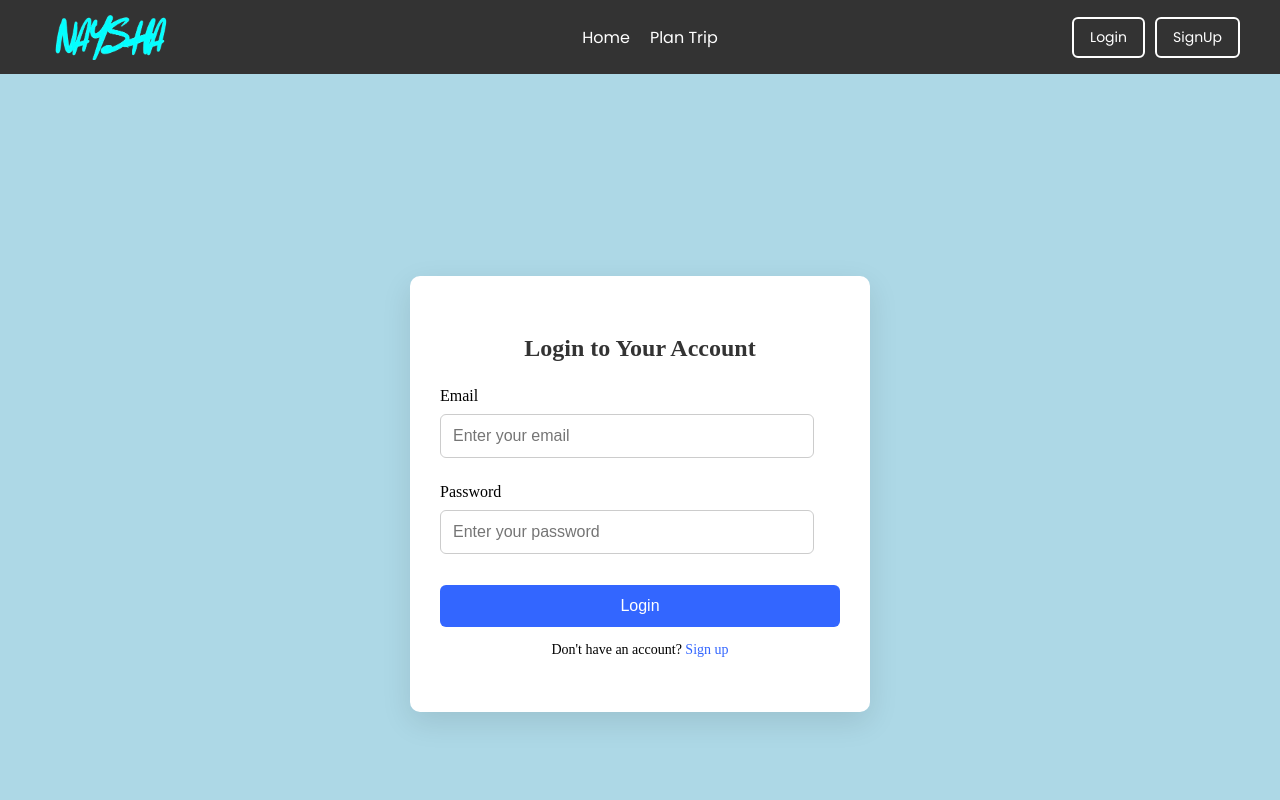
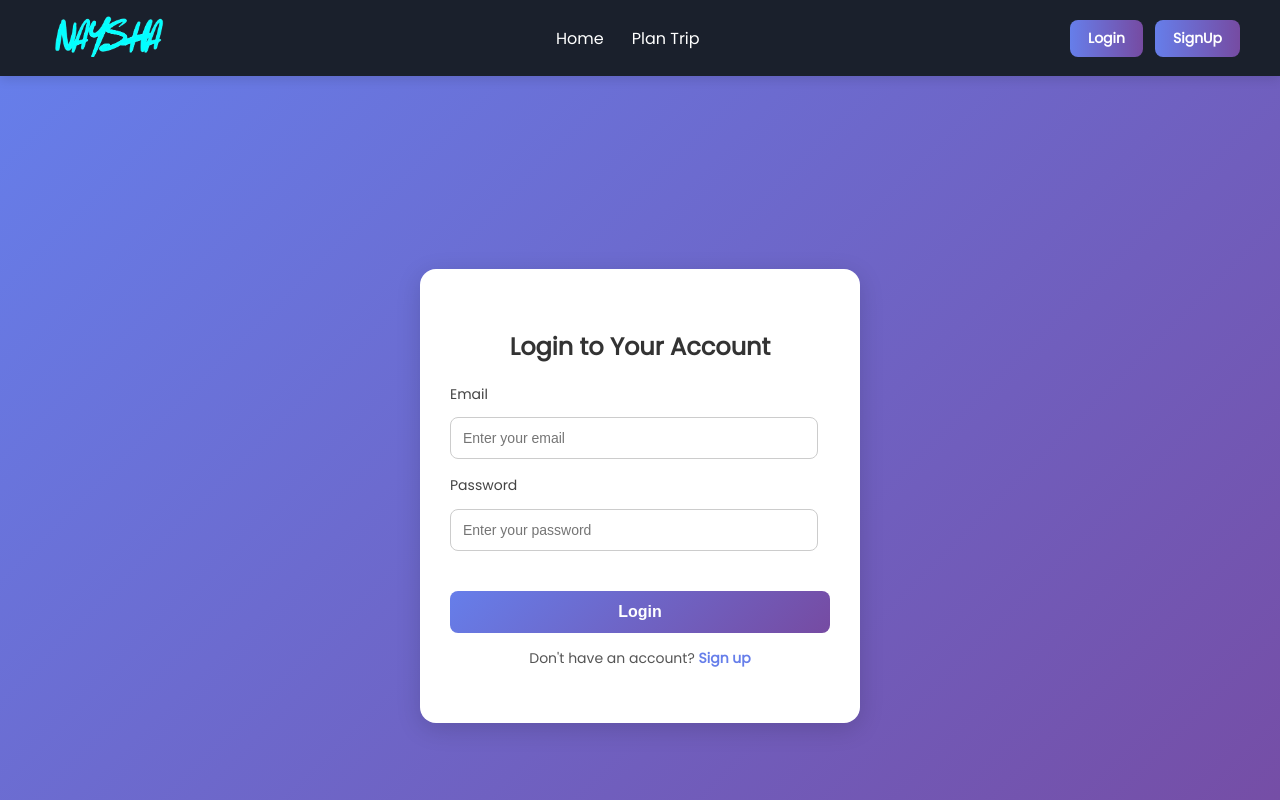
Before and after one commit to CyborgX-hash/NAYSHA, a React (Create React App) app: page /login in a window 1280 px wide. Built offline with nearby package versions, Linux system fonts and the light colour scheme.

Commit message:
ui-change

```diff
--- a/src/components/Login.css
+++ b/src/components/Login.css
@@ -1,72 +1,118 @@
+/* Page layout */
 .login-container {
   display: flex;
   justify-content: center;
   align-items: center;
   height: 100vh;
-    background-color: lightblue;
+  background: linear-gradient(135deg, #667eea, #764ba2);
+  font-family: "Poppins", sans-serif;
   padding: 20px;
 }
 
+/* Login form card */
 .login-form {
-    background-color: #ffffff;
+  background: #fff;
   padding: 40px 30px;
-    border-radius: 10px;
-    box-shadow: 0 10px 30px rgba(0, 0, 0, 0.1);
+  border-radius: 16px;
+  box-shadow: 0 6px 24px rgba(0, 0, 0, 0.15);
   width: 100%;
-    max-width: 400px;
+  max-width: 380px;
+  animation: fadeIn 0.6s ease-in-out;
+}
+
+/* Heading */
+.login-form h2 {
+  text-align: center;
+  font-size: 24px;
+  font-weight: 600;
+  margin-bottom: 20px;
+  color: #333;
+}
+
+/* Labels */
+.login-form label {
+  font-size: 14px;
+  font-weight: 500;
+  color: #444;
+  display: block;
+  margin-bottom: 6px;
+}
+
+/* Inputs */
+.login-form input {
+  width: 90%;
+  padding: 12px;
+  border: 1px solid #ccc;
+  border-radius: 8px;
+  outline: none;
+  margin-bottom: 16px;
+  font-size: 14px;
+  transition: all 0.3s ease;
+}
+
+.login-form input:focus {
+  border-color: #667eea;
+  box-shadow: 0 0 6px rgba(102, 126, 234, 0.4);
+}
+
+/* Button */
+.login-form button {
+  width: 100%;
+  padding: 12px;
+  background: linear-gradient(135deg, #667eea, #764ba2);
+  border: none;
+  border-radius: 8px;
+  color: #fff;
+  font-size: 16px;
+  font-weight: 600;
+  cursor: pointer;
+  transition: transform 0.2s ease, box-shadow 0.3s ease;
+}
+
+.login-form button:hover {
+  transform: translateY(-2px);
+  box-shadow: 0 6px 14px rgba(102, 126, 234, 0.4);
+}
+
+/* Error message */
+.login-form p[style] {
+  background: #ffe6e6;
+  color: #d63031 !important;
+  padding: 10px;
+  border-radius: 8px;
+  font-size: 13px;
+  margin-bottom: 16px;
   text-align: center;
 }
 
-  .login-form h2 {
-    margin-bottom: 25px;
-    color: #333;
-    font-size: 24px;
-  }
-
-  .login-form label {
-    display: block;
-    text-align: left;
-    margin: 10px 0 5px;
-    font-weight: 500;
-  }
-
-  .login-form input {
-    width: 87%;
-    padding: 12px;
-    margin-bottom: 15px;
-    border: 1px solid #ccc;
-    border-radius: 6px;
-    font-size: 16px;
-    margin-right: 30px;
-
-  }
-
-  .login-form button {
-    width: 100%;
-    padding: 12px;
-    background-color: #3366ff;
-    border: none;
-    color: #fff;
-    font-size: 16px;
-    border-radius: 6px;
-    cursor: pointer;
-    transition: background-color 0.3s ease;
-  }
-
-  .login-form button:hover {
-    background-color: #254eda;
-  }
-
+/* Signup link */
 .signup-link {
+  text-align: center;
   margin-top: 15px;
   font-size: 14px;
+  color: #555;
 }
 
 .signup-link a {
-    color: #3366ff;
+  color: #667eea;
+  font-weight: 600;
   text-decoration: none;
+  transition: color 0.3s ease;
 }
 
 .signup-link a:hover {
+  color: #764ba2;
   text-decoration: underline;
 }
+
+/* Animations */
+@keyframes fadeIn {
+  from {
+    opacity: 0;
+    transform: translateY(20px);
+  }
+  to {
+    opacity: 1;
+    transform: translateY(0);
+  }
+}
--- a/src/components/Login.jsx
+++ b/src/components/Login.jsx
@@ -7,14 +7,17 @@ const Login = () => {
 
   const [email, setEmail] = useState("");
   const [password, setPassword] = useState("");
+  const [error, setError] = useState("");
 
   const handleSubmit = (e) => {
     e.preventDefault();
+    setError("");
 
     if (email && password) {
+      // For now, just navigate to home after login
       navigate("/");
     } else {
-      alert("Please fill all fields");
+      setError("Please fill all fields");
     }
   };
 
@@ -22,6 +25,8 @@ const Login = () => {
     <div className="login-container">
       <form className="login-form" onSubmit={handleSubmit}>
         <h2>Login to Your Account</h2>
+
+        {error && <p style={{ color: "red" }}>{error}</p>}
 
         <label htmlFor="email">Email</label>
         <input
@@ -45,7 +50,9 @@ const Login = () => {
 
         <button type="submit">Login</button>
 
-        <p className="signup-link">Don't have an account? <a href="/signup">Sign up</a> </p>
+        <p className="signup-link">
+          {"Don't have an account? "} <a href="/signup">Sign up</a>
+        </p>
       </form>
     </div>
   );
--- a/src/components/Navbar.css
+++ b/src/components/Navbar.css
@@ -1,58 +1,77 @@
+/* Navbar container */
 .navbar {
   display: flex;
   align-items: center;
   justify-content: space-between;
-    background-color: #333;
-    padding: 10px 40px;
+  background: #1A202C;
+  padding: 12px 40px;
+  font-family: "Poppins", sans-serif;
+  box-shadow: 0 4px 10px rgba(0, 0, 0, 0.1);
+  position: sticky;
+  top: 0;
+  z-index: 100;
 }
 
-  .logo {
-    flex: 1;
+/* Logo */
+.logo img {
+  height: 45px;
+  width: auto;
 }
 
+/* Middle links */
 .links {
   flex: 1;
   display: flex;
   justify-content: center;
+  gap: 28px;
 }
 
-  .login {
-    flex: 1;
-    display: flex;
-    justify-content: flex-end;
-    border-radius: 50px solid black;
-  }
-
-  .navbar a {
+.links a {
   color: white;
   text-decoration: none;
   font-size: 16px;
-    margin-left: 20px;
-    font-family: 'Poppins', sans-serif;
+  font-weight: 500;
+  position: relative;
+  transition: color 0.3s ease;
 }
 
-  .navbar a:hover {
-    text-decoration: underline;
+.links a::after {
+  content: "";
+  position: absolute;
+  bottom: -4px;
+  left: 0;
+  width: 0%;
+  height: 2px;
+  background: linear-gradient(90deg, #667eea, #764ba2);
+  transition: width 0.3s ease;
 }
 
-  .logo img {
-    height: 50px;
-    width: 150px;
+.links a:hover {
+  color: #764ba2;
 }
+
+.links a:hover::after {
+  width: 100%;
+}
+
+/* Login/Signup buttons */
+.login {
+  display: flex;
+  gap: 12px;
+}
+
 .login a {
-    padding: 8px 16px;
-    margin-left: 10px;
-    border: 2px solid white;
-    border-radius: 6px;
-    background-color: transparent;
-    color: white;
-    font-family: 'Poppins', sans-serif;
+  padding: 8px 18px;
+  border-radius: 8px;
+  background: linear-gradient(90deg, #667eea, #764ba2);
+  color: #fff;
   font-size: 14px;
+  font-weight: 600;
   text-decoration: none;
-    transition: background-color 0.3s ease, color 0.3s ease;
+  transition: all 0.3s ease;
 }
 
 .login a:hover {
-    background-color:lightblue;
-    color: #333;
+  transform: translateY(-2px);
+  box-shadow: 0 4px 12px rgba(0, 0, 0, 0.2);
 }
--- a/src/pages/FormPage.css
+++ b/src/pages/FormPage.css
@@ -1,26 +1,7 @@
-.form-container {
-    max-width: 500px;
-    margin: auto;
-    padding: 2rem;
-  }
+/* FormPage.css */
 
-  form label {
-    display: block;
-    margin-top: 1rem;
-  }
-
-  input, select {
-    width: 100%;
-    padding: 0.5rem;
-    margin-top: 0.5rem;
-  }
-
-  button {
-    margin-top: 2rem;
-    padding: 0.7rem 1.5rem;
-  }
 .form {
-    background-color: lightblue;
+  background: linear-gradient(135deg, #e3f2fd, #f1f8e9);
   min-height: 100vh;
   padding: 2rem;
   display: flex;
@@ -31,42 +12,66 @@
 }
 
 form {
-    background: white;
-    padding: 2rem;
-    border-radius: 10px;
-    box-shadow: 0 4px 12px rgba(0, 0, 0, 0.1);
-    max-width: 400px;
+  background: #ffffff;
+  padding: 2.5rem;
+  border-radius: 12px;
+  box-shadow: 0 6px 16px rgba(0, 0, 0, 0.15);
+  max-width: 420px;
   width: 100%;
+  transition: transform 0.3s ease;
 }
+
+form:hover {
+  transform: translateY(-4px);
+}
+
 .form h2 {
-    margin-bottom: 3.5rem;
-    font-size: 1.8rem;
+  margin-bottom: 2rem;
+  font-size: 1.9rem;
+  text-align: center;
+  color: black;
 }
 
 label {
   display: block;
-    margin-bottom: 1rem;
-    font-weight: bold;
+  margin-bottom: 1.2rem;
+  font-weight: 500;
+  color: #444;
 }
 
-  input, select {
+input,
+select {
   width: 100%;
-    padding: 0.5rem;
-    margin-top: 0.25rem;
-    border-radius: 5px;
+  padding: 0.65rem 0.8rem;
+  margin-top: 0.4rem;
+  border-radius: 8px;
   border: 1px solid #ccc;
+  font-size: 1rem;
+  transition: all 0.3s ease;
+}
+
+input:focus,
+select:focus {
+  border-color: #007BFF;
+  outline: none;
+  box-shadow: 0 0 6px rgba(0, 123, 255, 0.3);
 }
 
 button {
-    margin-top: 1rem;
-    padding: 0.75rem 1.5rem;
-    background-color: #007BFF;
-    color: white;
+  margin-top: 1.5rem;
+  padding: 0.85rem 1.6rem;
+  background: linear-gradient(135deg, #007BFF, #0056b3);
+  color: #fff;
   border: none;
-    border-radius: 5px;
+  border-radius: 8px;
+  font-size: 1rem;
+  font-weight: 500;
   cursor: pointer;
+  transition: all 0.3s ease;
+  width: 100%;
 }
 
 button:hover {
-    background-color: #0056b3;
+  background: linear-gradient(135deg, #0056b3, #004099);
+  transform: scale(1.02);
 }
--- a/src/pages/Home.css
+++ b/src/pages/Home.css
@@ -1,18 +1,21 @@
-
+/* Reset */
 html, body {
   margin: 0;
   padding: 0;
   height: 100%;
   width: 100%;
   overflow-x: hidden;
+  font-family: 'Poppins', sans-serif;
 }
 
+/* Main container */
 .home {
   margin: 0;
   padding: 0;
-  background-color: #333;
+  background-color: #111;
 }
 
+/* Background video */
 .video-container {
   position: relative;
   width: 100vw;
@@ -28,8 +31,10 @@ html, body {
   top: 0;
   left: 0;
   z-index: 1;
+  filter: brightness(0.8);
 }
 
+/* Overlay section */
 .overlay {
   position: relative;
   z-index: 2;
@@ -39,103 +44,127 @@ html, body {
   flex-direction: column;
   justify-content: center;
   align-items: center;
+  text-align: center;
+  background: rgba(0, 0, 0, 0.45);
   color: white;
+  padding: 0 20px;
+}
+
+.overlay h1 {
+  font-size: 3.2rem;
+  font-weight: 700;
+  letter-spacing: 2px;
+  text-transform: uppercase;
+  margin-bottom: 20px;
+  animation: fadeInDown 1s ease-in-out;
+}
+
+.overlay button {
+  background: linear-gradient(135deg, #667eea, #764ba2);
+  color: white;
+  border: none;
+  padding: 14px 32px;
+  font-size: 18px;
+  font-weight: 600;
+  cursor: pointer;
+  border-radius: 50px;
+  margin-top: 10px;
+  transition: all 0.3s ease;
+  box-shadow: 0 6px 20px rgba(118, 75, 162, 0.4);
+}
+
+.overlay button:hover {
+  transform: translateY(-3px) scale(1.05);
+  box-shadow: 0 10px 25px rgba(118, 75, 162, 0.55);
+}
+
+/* Section title */
+.destination {
+  font-size: 26px;
+  font-weight: 600;
+  margin: 40px 0 20px;
+  color: #fff;
   text-align: center;
-  font-family: 'Poppins', sans-serif;
-  font-size: 28px;
-  background-color: rgba(0, 0, 0, 0.4);
+  letter-spacing: 1px;
+  text-transform: uppercase;
 }
 
 
+
+.hero-section {
+  text-align: center;
+  margin-top: 2rem;
+}
+
+
+/* Destination container */
 .container {
   display: flex;
   flex-wrap: wrap;
-  gap: 2%;
-  padding: 50px;
-  background: white;
-  z-index: 1;
   gap: 40px;
+  padding: 40px;
   justify-content: center;
-  background-color: #333;
+  /* background-color: #1a1a1a; */
 }
 
+/* Destination card */
 .item {
   position: relative;
-  width: 25%;
+  width: 280px;
   height: 220px;
-  border-radius: 8px;
+  border-radius: 12px;
   overflow: hidden;
+  cursor: pointer;
+  transition: transform 0.3s ease;
+}
 
+.item:hover {
+  transform: scale(1.05);
 }
+
 .item img {
   width: 100%;
   height: 100%;
   object-fit: cover;
   display: block;
-  border-radius: 8px;
+  border-radius: 12px;
 }
-.overlay button {
-  background-color: skyblue;
-  color: white;
-  border: none;
-  padding: 10px 20px;
-  font-size: 16px;
-  cursor: pointer;
-  border-radius: 5px;
-  margin-top:8px;
-  font-family: 'Poppins', sans-serif;
-  transition: background-color 0.3s ease;
-  font-size: 20px;
 
-}
-.destination{
-  font-size: 20px;
-  margin-top: 20px;
-  color: white;
-  font-family: 'Poppins', sans-serif;
-  text-align: center;
-
-}
+/* Card overlay */
 .item-overlay {
   position: absolute;
   bottom: 0;
   left: 0;
   right: 0;
   height: 100%;
-  background: rgba(0, 0, 0, 0.4);
+  background: linear-gradient(to top, rgba(0, 0, 0, 0.7), transparent);
   color: white;
   display: flex;
   flex-direction: column;
   justify-content: flex-end;
-  padding: 16px;
-  font-family: 'Poppins', sans-serif;
+  padding: 20px;
   font-size: 14px;
-  border-radius: 8px;
+  border-radius: 12px;
   transition: background 0.3s ease;
 }
 
 .item-overlay h2 {
-  margin: 0 0 4px;
+  margin: 0 0 8px;
   font-size: 18px;
+  font-weight: 600;
 }
 
 .item-overlay p {
-  margin: 0 0 4px;
+  margin: 0;
   font-size: 14px;
+  opacity: 0.85;
 }
 
-.item-overlay span {
-  font-size: 13px;
-  opacity: 0.8;
-}
-.item:hover .item-overlay {
-  background: rgba(0, 0, 0, 0.6);
-}
+/* Footer */
 .modern-footer {
-  background-color: #242424;
+  background: #111;
   color: white;
   padding: 60px 20px 20px;
-  font-family: 'Poppins', sans-serif;
   margin-top: 60px;
 }
 
@@ -166,6 +195,7 @@ html, body {
 .footer-right h2 {
   font-size: 24px;
   margin-bottom: 15px;
+  color: #667eea;
 }
 
 .footer-left p,
@@ -178,14 +208,10 @@ html, body {
   gap: 10px;
 }
 
-.footer-right svg {
-  color: #00bcd4;
-}
-
 .footer-bottom {
   text-align: center;
   margin-top: 40px;
-  border-top: 1px solid #444;
+  border-top: 1px solid #333;
   padding-top: 20px;
 }
 
@@ -199,13 +225,14 @@ html, body {
 }
 
 .social-icons img {
-  width: 42px;
-  height: 42px;
-  transition: transform 0.3s ease;
+  width: 38px;
+  height: 38px;
+  filter: brightness(0) invert(1);
+  transition: transform 0.3s ease, filter 0.3s ease;
 }
 
 .social-icons img:hover {
-  transform: scale(1.1);
+  transform: scale(1.15);
 }
 
 .footer-bottom p {
@@ -213,44 +240,42 @@ html, body {
   color: #aaa;
   font-size: 14px;
 }
+
+/* Animations */
+@keyframes fadeInDown {
+  from { opacity: 0; transform: translateY(-30px); }
+  to { opacity: 1; transform: translateY(0); }
+}
+
+/* Responsive */
 @media (max-width: 768px) {
   .overlay h1 {
     font-size: 2.2rem;
   }
 
   .overlay button {
-    font-size: 0.9rem;
-    padding: 0.6rem 1.5rem;
+    font-size: 1rem;
+    padding: 0.8rem 1.6rem;
   }
 
   .container {
     padding: 1rem;
-    gap: 1rem;
+    gap: 1.5rem;
   }
 
   .item {
     width: 90%;
   }
-
-  .footer-content {
-    flex-direction: column;
-    align-items: flex-start;
-  }
-
-  .footer-left,
-  .footer-right {
-    width: 100%;
-  }
 }
 
 @media (max-width: 480px) {
   .overlay h1 {
-    font-size: 1.8rem;
+    font-size: 1.6rem;
   }
 
   .overlay button {
-    font-size: 0.8rem;
-    padding: 0.5rem 1.2rem;
+    font-size: 0.85rem;
+    padding: 0.6rem 1.4rem;
   }
 
   .item img {
@@ -262,6 +287,6 @@ html, body {
   }
 
   .item-overlay p {
-    font-size: 0.8rem;
+    font-size: 0.85rem;
   }
 }
```
Also changed, not shown: src/components/Signup.css (+57 -20 lines), src/pages/Home.jsx (+4 -5 lines). Lines whose indentation alone changed are shown as unchanged.
